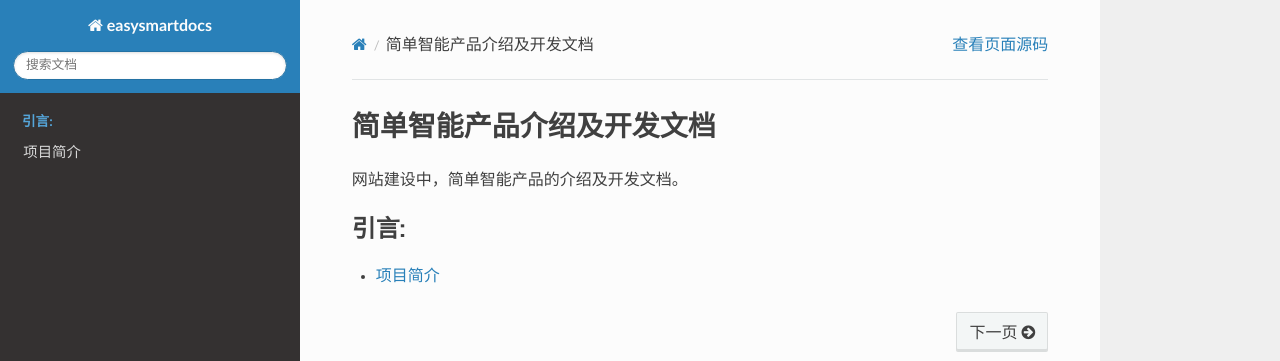
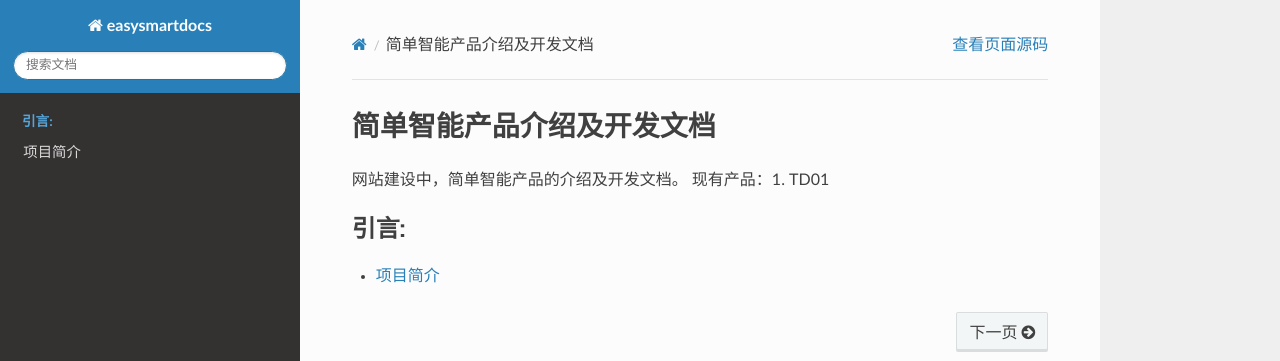
Before and after one commit to jiandanzhineng/webdocs, a Sphinx documentation site: the page built from source/index.rst, in a window 1280 px wide. Shown: the top 361 px of the page. Built offline with Sphinx 7.4.7 and the Read the Docs theme 3.1.0, drawn with Linux system fonts in a browser that asks for light colours.

Commit message:
TEST UPDATE

```diff
--- a/source/index.rst
+++ b/source/index.rst
@@ -7,6 +7,7 @@
 =======================
 
 网站建设中，简单智能产品的介绍及开发文档。
+现有产品：1. TD01
 
 
 .. toctree::
```
